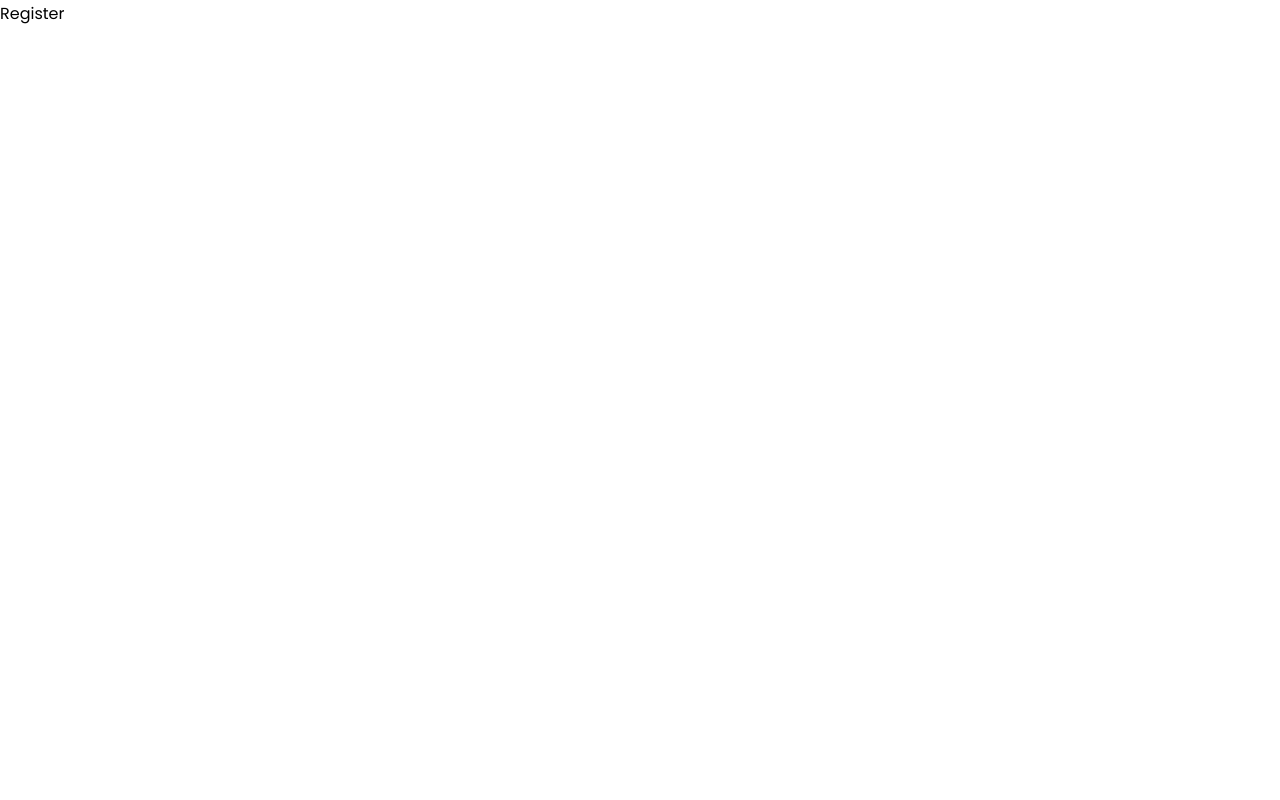
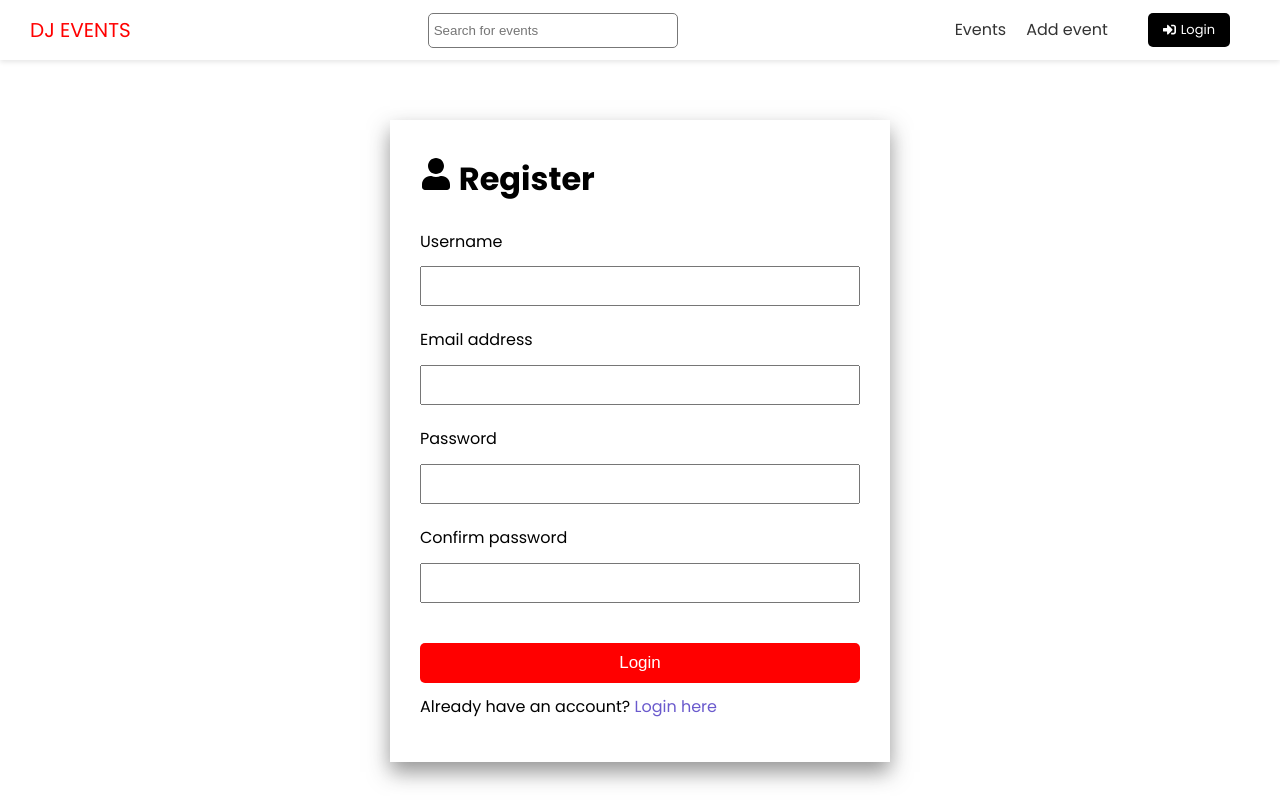
Before and after one commit to BroeDaniel/DJ-Project, a Next.js app in the folder UI/: page /account/register in a window 1280 px wide. Shown: the top 800 px of the page. Built offline with nearby package versions, Linux system fonts and the light colour scheme.

Commit message:
register and login form

```diff
--- a/UI/components/Header.tsx
+++ b/UI/components/Header.tsx
@@ -1,3 +1,4 @@
+import { FaSignInAlt, FaSignOutAlt } from 'react-icons/fa';
 import Link from 'next/link';
 import styles from '@/styles/Header.module.css';
 import Search from './Search';
@@ -17,6 +18,14 @@
           <li>
             <Link href='/events/add'>Add event</Link>
           </li>
+          <li>
+            <Link href='/account/login'>
+              <a className='btn-secondary btn-icon'>
+                <FaSignInAlt />
+                Login
+              </a>
+            </Link>
+          </li>
         </ul>
       </nav>
     </header>
--- a/UI/pages/account/register.tsx
+++ b/UI/pages/account/register.tsx
@@ -1,3 +1,79 @@
+import { FaUser } from 'react-icons/fa';
+import { ToastContainer, toast } from 'react-toastify';
+import 'react-toastify/dist/ReactToastify.css';
+import { useState, useEffect, useContext, MouseEvent } from 'react';
+import Link from 'next/link';
+import Layout from '@/components/layout';
+import styles from '@/styles/AuthForm.module.css';
+
 export default function RegisterPage() {
-  return <div>Register</div>;
+  const [username, setUsername] = useState('');
+  const [email, setEmail] = useState('');
+  const [password, setPassword] = useState('');
+  const [passwordConfirm, setPasswordConfirm] = useState('');
+
+  const handleSubmit = (e: MouseEvent<HTMLFormElement>) => {
+    e.preventDefault();
+
+    if (password !== passwordConfirm) {
+      toast.error('Passwords do not match');
+      return;
+    } else {
+      console.log({ email, password });
+    }
+  };
+
+  return (
+    <Layout title='User registration'>
+      <div className={styles.auth}>
+        <h1>
+          <FaUser /> Register
+        </h1>
+        <ToastContainer />
+        <form onSubmit={handleSubmit}>
+          <div>
+            <label htmlFor='username'>Username </label>
+            <input
+              type='text'
+              id='username'
+              value={username}
+              onChange={(e) => setUsername(e.target.value)}
+            />
+          </div>
+          <div>
+            <label htmlFor='email'>Email address</label>
+            <input
+              type='email'
+              id='email'
+              value={email}
+              onChange={(e) => setEmail(e.target.value)}
+            />
+          </div>
+          <div>
+            <label htmlFor='password'>Password</label>
+            <input
+              type='password'
+              id='password'
+              value={password}
+              onChange={(e) => setPassword(e.target.value)}
+            />
+          </div>
+          <div>
+            <label htmlFor='passwordConfirm'>Confirm password</label>
+            <input
+              type='password'
+              id='passwordConfirm'
+              value={passwordConfirm}
+              onChange={(e) => setPasswordConfirm(e.target.value)}
+            />
+          </div>
+          <input type='submit' value='Login' className='btn' />
+        </form>
+        <p>
+          Already have an account?
+          <Link href='/account/login'> Login here</Link>
+        </p>
+      </div>
+    </Layout>
+  );
 }
--- /dev/null
+++ b/UI/styles/AuthForm.module.css
@@ -0,0 +1,31 @@
+.auth {
+  max-width: 500px;
+  margin: auto;
+  padding: 30px;
+  box-shadow: 0px 10px 20px 0px rgba(50, 50, 50, 0.52);
+}
+
+.auth label {
+  display: block;
+  margin-bottom: 10px;
+}
+
+.auth input[type='text'],
+.auth input[type='email'],
+.auth input[type='password'] {
+  display: block;
+  width: 100%;
+  height: 40px;
+  padding: 5px;
+  font-size: 18px;
+}
+
+.auth input[type='submit'] {
+  margin-top: 20px;
+  width: 100%;
+  font-size: 17px;
+}
+
+.auth div {
+  margin-bottom: 20px;
+}
```
Also changed, not shown: UI/pages/account/login.tsx (+51 -1 lines).
